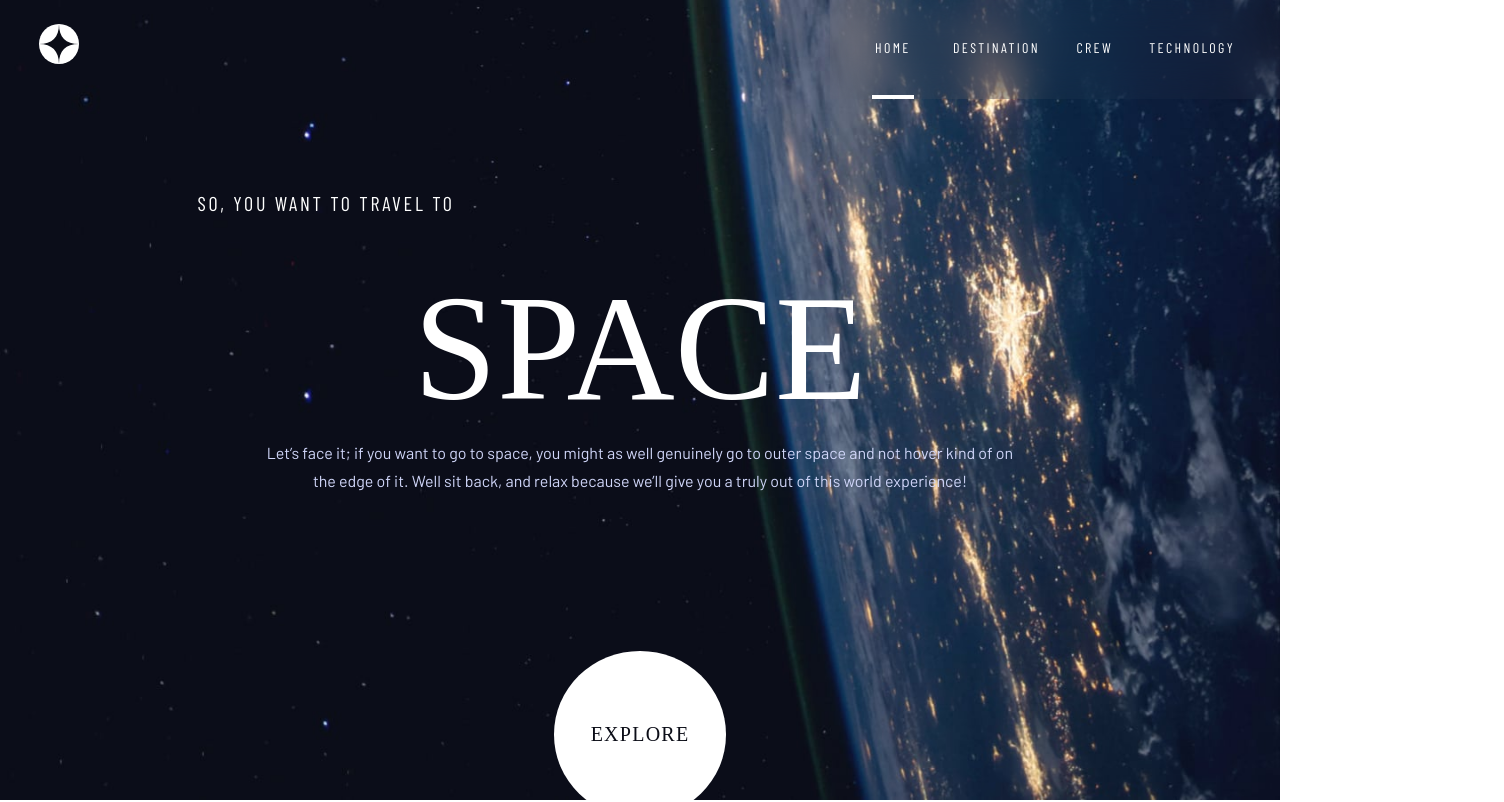
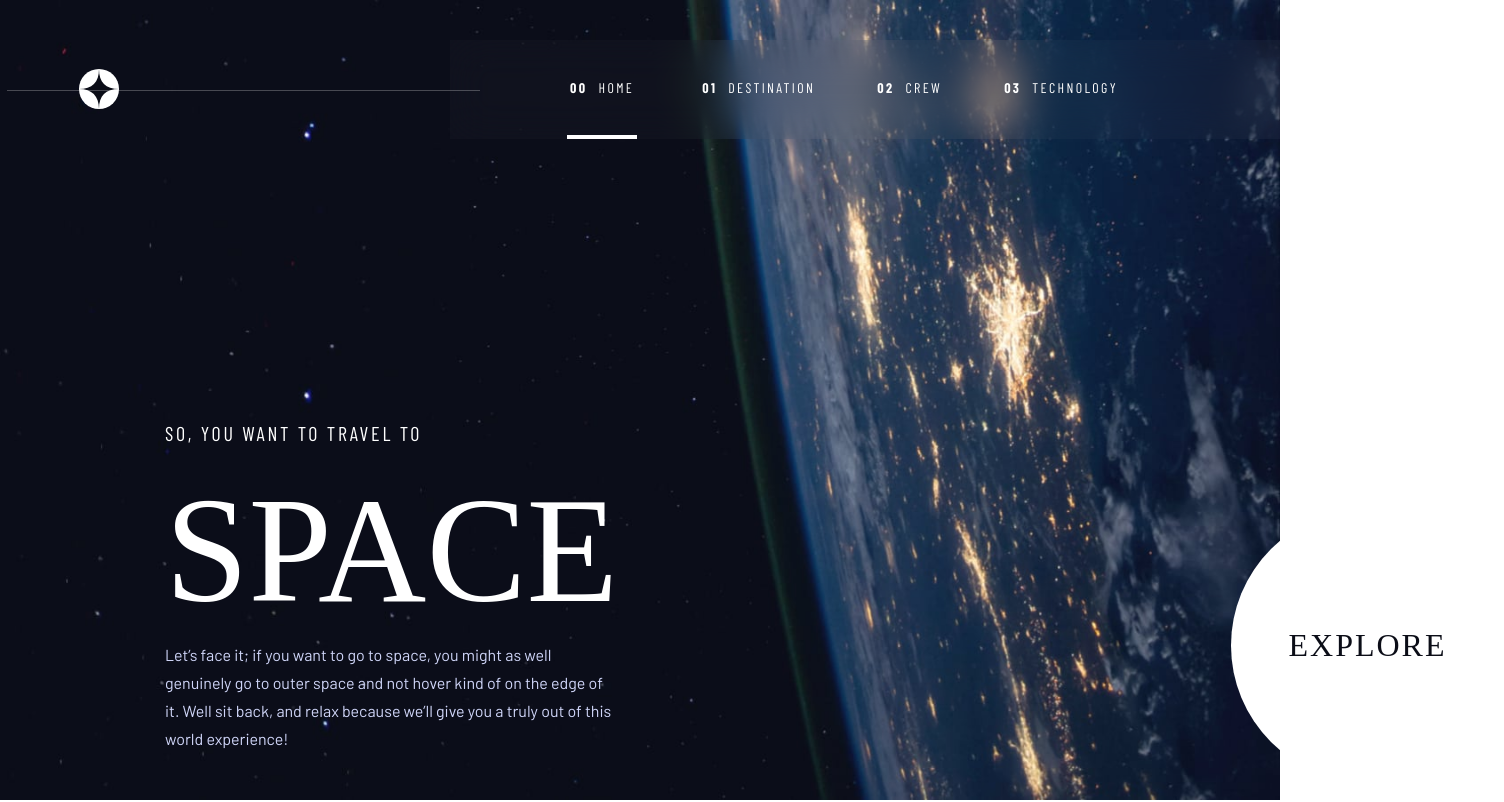
Before and after one commit to Zansuken/space-tourism, a React (Create React App) app: page / in a window 1280 px wide. Shown: the top 802 px of the page, 1504 px wide, since content can reach past the window. Built offline with nearby package versions, Linux system fonts and the light colour scheme; a web font is replaced by a local one.

Commit message:
feat(nav+home): added responsiveness for desktop

```diff
--- a/src/pages/Home.tsx
+++ b/src/pages/Home.tsx
@@ -17,14 +17,17 @@ const Home: FC = () => {
                 <Logo />
                 <NavMenu />
             </header>
-            <section>
-                <h2>SO, YOU WANT TO TRAVEL TO</h2>
-                <h1>SPACE</h1>
-                <p>Let’s face it; if you want to go to space, you might as well genuinely go to outer space and not hover kind of on the edge of it. Well sit back, and relax because we’ll give you a truly out of this world experience!</p>
+            <section className='home'>
+                <div className="home-intro">
+
+                    <h2>SO, YOU WANT TO TRAVEL TO</h2>
+                    <h1>SPACE</h1>
+                    <p>Let’s face it; if you want to go to space, you might as well genuinely go to outer space and not hover kind of on the edge of it. Well sit back, and relax because we’ll give you a truly out of this world experience!</p>
+                </div>
+                <div className='explore-wrapper'>
+                    <NavLink to='/destinations' className='explore-button'>EXPLORE</NavLink>
+                </div>
             </section>
-            <div className='explore-wrapper'>
-                <NavLink to='/destinations' className='explore-button'>EXPLORE</NavLink>
-            </div>
         </>
     )
 }
--- a/src/styles/components/logo.scss
+++ b/src/styles/components/logo.scss
@@ -3,7 +3,10 @@
     height: 40px;
     margin: 0;
     @media (min-width: 376px) {
-        padding-left: 15px;
+        padding: 0 0 0 15px;
+    }
+    @media (min-width: 768px) {
+        padding: 45px 0 0 55px;
     }
     img {
         width: 40px;
--- a/src/styles/components/nav.scss
+++ b/src/styles/components/nav.scss
@@ -34,6 +34,10 @@ nav {
         height: 96px;
         max-width: 450px;
     }
+    @media (min-width: 769px) {
+        max-width: 830px;
+        top: 40px;
+    }
     ul {
         list-style: none;
         margin: 0;
@@ -45,6 +49,20 @@ nav {
             padding: 0 48px;
             flex-direction: row;
             justify-content: space-between;
+        }
+        @media (min-width: 769px) {
+            max-width: 542px;
+            padding: 0 0 0 123px;
+            &::after {
+                content: '';
+                width: 473px;
+                height: 1px;
+                background-color: white;
+                position: absolute;
+                left: -443px;
+                opacity: 0.25;
+                top: 50%;
+            }
         }
     }
     a {
@@ -74,6 +92,10 @@ nav {
         vertical-align: middle;
         @media (min-width: 376px) {
             display: none;
+        }
+        @media (min-width: 769px) {
+            display: inline;
+            padding-right: 11px;
         }
     }
     .section-tag {
@@ -114,6 +136,9 @@ nav {
         background: #9797970a;
         z-index: 9;
     }
+    @media (min-width: 769px) {
+        max-width: 830px;
+    }
 }
 .visible {
     right: 0;
--- a/src/styles/pages/home.scss
+++ b/src/styles/pages/home.scss
@@ -1,4 +1,9 @@
-section {
+.home {
+    @media (min-width: 769px) {
+        display: flex;
+        gap: 616px;
+    }
+    .home-intro {
         color: #D0D6F9;
         text-align: center;
         padding: 0 24px;
@@ -42,11 +47,38 @@ section {
             line-height: 28px;
             }
         }
+        @media (min-width: 769px) {
+            padding: 0 0 0 165px;
+            margin: 251px 0 156px 0;
+            width: 450px;
+            h1 {
+                font-size: 150px;
+                line-height: 150px;
+                text-align: left;
+                padding: 0;
+            }
+            h2 {
+                font-size: 20px;
+                font-weight: lighter;
+                text-align: left;
+                padding: 0;
+            }
+            p {
+                font-size: 16px;
+                line-height: 28px;
+                text-align: left;
+                padding: 0;
+            }
+        }
     }
     .explore-wrapper {
         width: 100vw;
         display: flex;
         justify-content: center;
+        @media (min-width: 769px) {
+            height: 273px;
+            width: 273px;
+        }
     }
     .explore-button {
         appearance: none;
@@ -66,4 +98,17 @@ section {
             color: white;
             border: white 2px solid;
         }
+        @media (min-width: 769px) {
+            height: 273px;
+            width: 273px;
+            padding: 0;
+            display: flex;
+            justify-content: center;
+            align-items: center;
+            font-size: 32px;
+            line-height: 37px;
+            letter-spacing: 2px;
+            margin-top: 376px;
         }
+    }
+}
```
Lines whose indentation alone changed are shown as unchanged.
